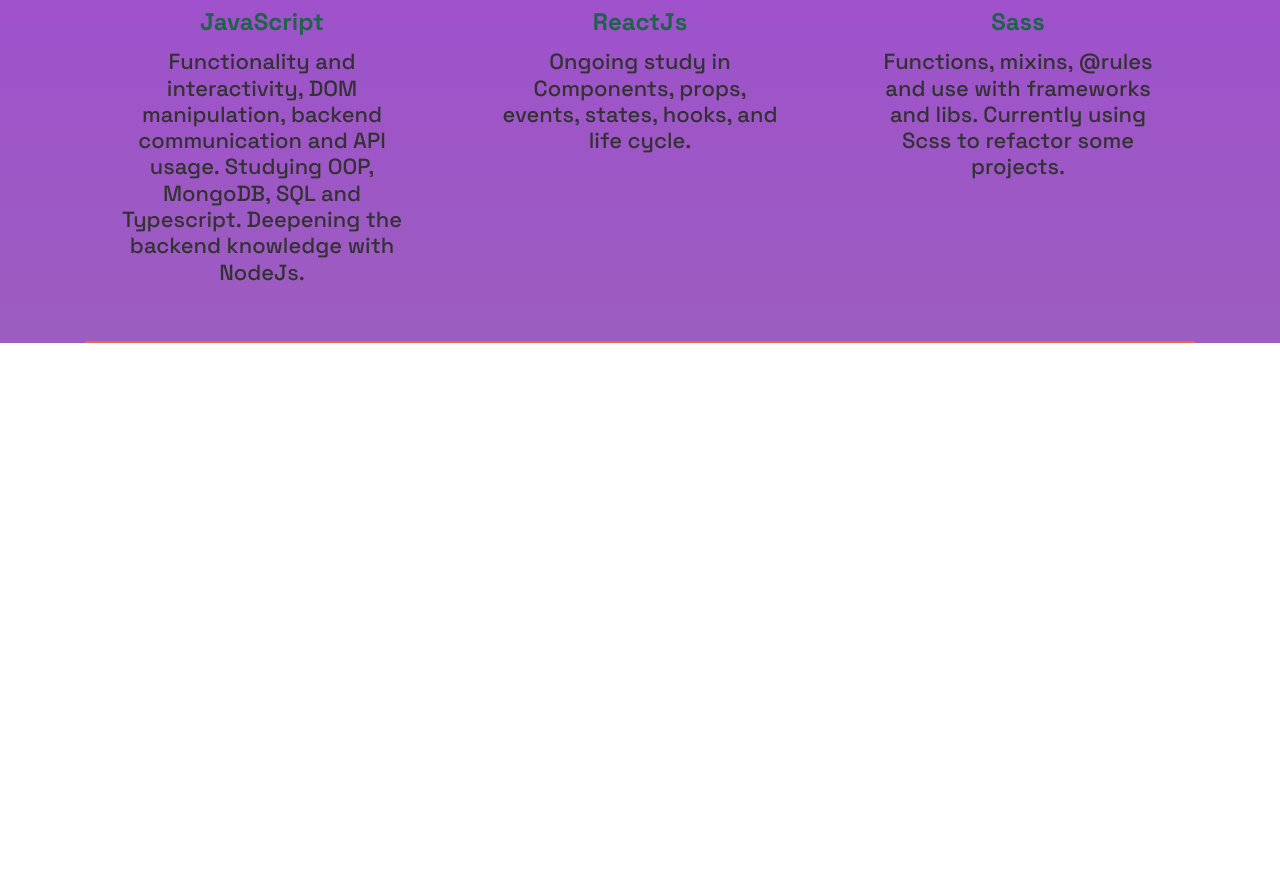
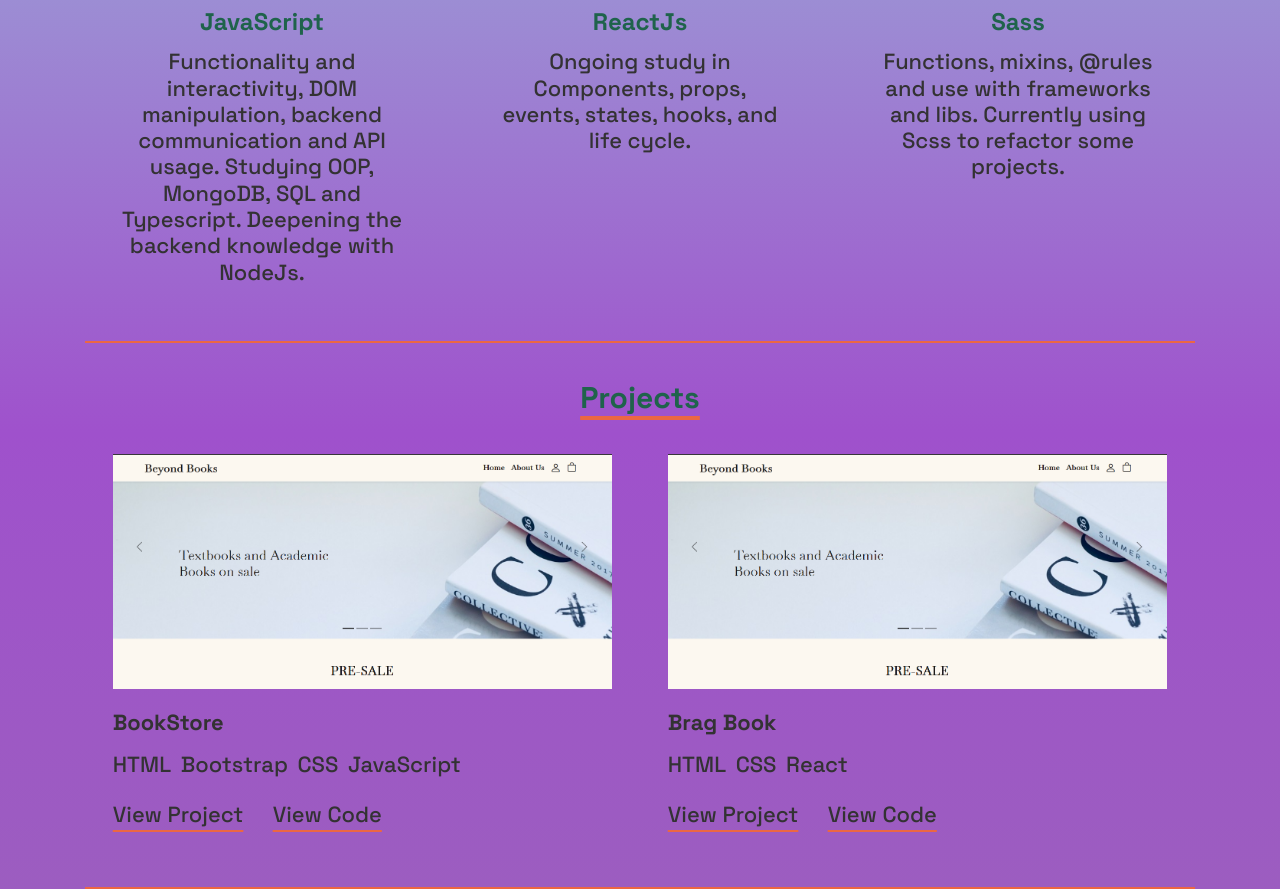
Before and after one commit to Caroline-Barbosa-Vilar/portfolio, a plain HTML site: page public/index.html in a window 1280 px wide. Shown: the part 1843-2732 px from the top of the page. Before the commit the page ends 2186 px from the top, so only its background shows below. Drawn offline with Linux system fonts and the light colour scheme.

Commit message:
create projects section structure and style

```diff
--- a/public/index.html
+++ b/public/index.html
@@ -102,7 +102,38 @@
           </div>
         </div>
       </section>
-
+      <section class="projects" id="projects">
+        <h2 class="projects__title">Projects</h2>
+        <div class="projects__grid">
+          <div class="projects__grid--item">
+            <img src="assets/images/projects/bookstore_screenshot.png" alt="the inital screen image screenshot of the bookstore project" class="projects__item--img">
+            <h3 class="projects__item--title">BookStore</h3>
+            <p class="projects__item--tags">
+              <span class="projects__tags--stack">HTML</span>
+              <span class="projects__tags--stack">Bootstrap</span>
+              <span class="projects__tags--stack">CSS</span>
+              <span class="projects__tags--stack">JavaScript</span>
+            </p>
+            <div class="projects__item--info">
+              <a href="#" class="projects__item--link" target="_blank">View Project</a>
+              <a href="#" class="projects__item--link" target="_blank">View Code</a>
+            </div>
+          </div>
+          <div class="projects__grid--item">
+            <img src="assets/images/projects/bookstore_screenshot.png" alt="the inital screen image screenshot of the bookstore project" class="projects__item--img">
+            <h3 class="projects__item--title">Brag Book</h3>
+            <p class="projects__item--tags">
+              <span class="projects__tags--stack">HTML</span>
+              <span class="projects__tags--stack">CSS</span>
+              <span class="projects__tags--stack">React</span>
+            </p>
+            <div class="projects__item--info">
+              <a href="#" class="projects__item--link" target="_blank">View Project</a>
+              <a href="#" class="projects__item--link" target="_blank">View Code</a>
+            </div>
+          </div>
+        </div>
+      </section>
     </div>
   </body>
 </html>
--- a/public/styles/abstract/_global.scss
+++ b/public/styles/abstract/_global.scss
@@ -17,7 +17,6 @@
   background-image: $main-bg-color;
   font-family: $font-family;
 }
-
 
 @mixin wrapper {
   margin-inline: auto;
@@ -87,3 +86,23 @@
     @include border-bottom-desktop;
   }
 }
+
+@mixin item {
+  margin: 0 auto;
+  width: 90%;
+}
+
+@keyframes bounce {
+  20%, 50%, 80%, to {
+    transform: translateY(0);
+  }
+  40% {
+    transform: translateY(-20px);
+  }
+  70% {
+    transform: translateY(-10px);
+  }
+  90% {
+    transform: translateY(-5px);
+  }
+}
--- /dev/null
+++ b/public/styles/components/_projects.scss
@@ -0,0 +1,69 @@
+@import '../abstract/variables';
+
+.projects {
+  border-bottom: $section-border;
+  padding: $container-padding;
+  @include wrapper;
+  .projects__title {
+    @include main-titles;
+  }
+  .projects__grid {
+    display: grid;
+    grid-template-columns: 1fr;
+    @include tablet {
+      grid-template-columns: repeat(2, 1fr);
+    }
+    .projects__grid--item {
+      display: flex;
+      flex-direction: column;
+      .projects__item--img {
+        height: 100%;
+        padding-bottom: 1rem;
+        @include item;
+        &:hover {
+          animation: bounce 1s linear;
+          cursor: pointer;
+        }
+      }
+      .projects__item--title {
+        font-size: $font-size-18;
+        @include item;
+        @include desktop {
+          font-size: $font-size-22;
+        }
+      }
+      .projects__item--tags {
+        display: flex;
+        padding-top: 0.5rem;
+        @include  item;
+        .projects__tags--stack {
+          font-size: $font-size-18;
+          padding-right: 0.6rem;
+          @include desktop {
+            font-size: $font-size-22;
+          }
+        }
+      }
+      .projects__item--info {
+        font-size: $font-size-18;
+        padding: 1rem 0 1.5rem;
+        @include  item;
+        @include desktop {
+          font-size: $font-size-22;
+        }
+        .projects__item--link {
+          font-size: $font-size-18;
+          margin-right: 1.5rem;
+          transition: $transition;
+          @include border-bottom;
+          &:hover {
+            color: $highlight-color;
+          }
+          @include desktop {
+            font-size: $font-size-22;
+          }
+        }
+      }
+    }
+  }
+}
--- a/public/styles/style.scss
+++ b/public/styles/style.scss
@@ -3,3 +3,4 @@
 @import 'components/hero';
 @import 'components/about';
 @import 'components/skills';
+@import 'components/projects';
```
Also changed, not shown: public/styles/style.css, 1 other file.
